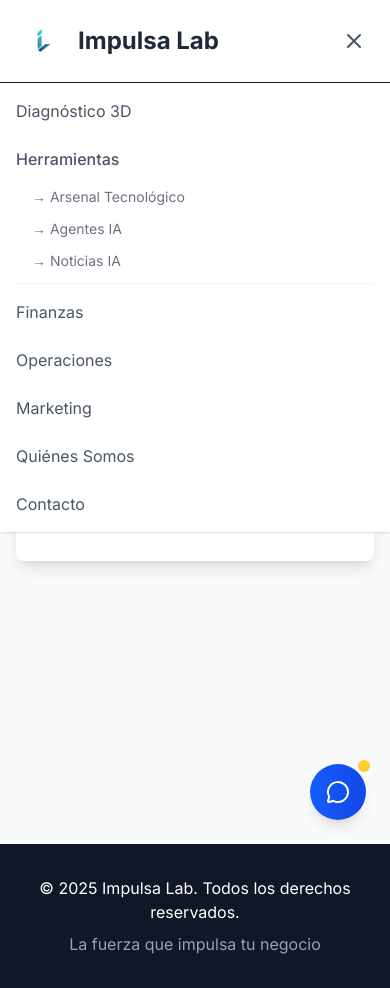
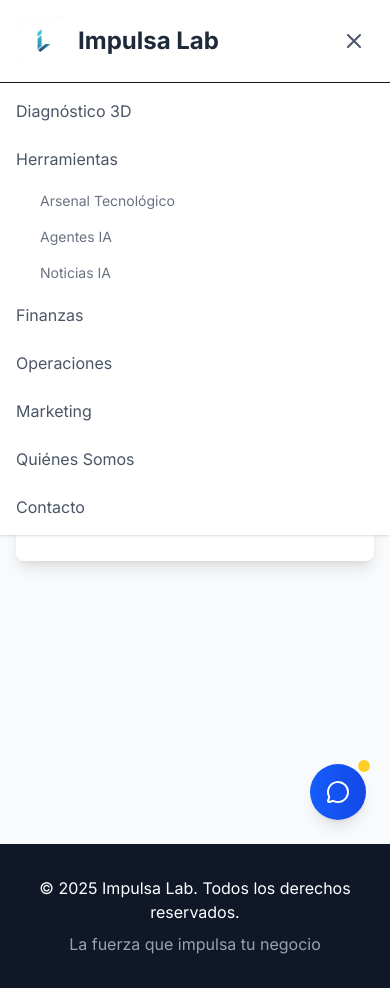
Before and after one commit to OrlandoMatamoros/ImpulsaLab-V-Claude, a Next.js app: page /admin in a window 390 px wide. Both pictures are taken after a click on the button 354 px from the left and 41 px from the top of the page. Built offline with nearby package versions, Linux system fonts and the light colour scheme.

Commit message:
Header con menú clásico - Sin flechas, hover funcional

```diff
--- a/components/Header.tsx
+++ b/components/Header.tsx
@@ -8,7 +8,6 @@ import { COMPANY_INFO, IMAGES } from '@/lib/constants'
 export default function Header() {
   const [isMenuOpen, setIsMenuOpen] = useState(false)
   const [showTools, setShowTools] = useState(false)
-  const [showMobileTools, setShowMobileTools] = useState(false)
   const toolsRef = useRef<HTMLDivElement>(null)
   const timeoutRef = useRef<NodeJS.Timeout | null>(null)
 
@@ -40,39 +39,10 @@ export default function Header() {
   const handleMouseLeave = () => {
     timeoutRef.current = setTimeout(() => {
       setShowTools(false)
-    }, 200)
+    }, 100)
   }
 
-  // Herramientas
-  const toolsItems = [
-    { name: 'Arsenal Tecnológico', href: '/herramientas#arsenal' },
-    { name: 'Agentes IA', href: '/herramientas#agentes' },
-    { name: 'Noticias IA', href: '/herramientas#noticias' }
-  ]
-
   return (
-    <>
-      <style jsx global>{`
-        @keyframes fadeInUp {
-          from {
-            opacity: 0;
-            transform: translateY(10px);
-          }
-          to {
-            opacity: 1;
-            transform: translateY(0);
-          }
-        }
-
-        .tools-popup {
-          animation: fadeInUp 0.3s ease-out forwards;
-        }
-
-        .tool-link {
-          animation: fadeInUp 0.3s ease-out forwards;
-        }
-      `}</style>
-
     <header className="bg-white shadow-sm fixed w-full top-0 z-50">
       <div className="container mx-auto px-4 py-4 flex justify-between items-center">
         <Link href="/" className="flex items-center hover:opacity-80 transition-opacity">
@@ -92,7 +62,7 @@ export default function Header() {
             Diagnóstico 3D
           </Link>
 
-            {/* Herramientas - Sin flecha, con popup estilizado */}
+          {/* Herramientas - Comportamiento clásico de menú */}
           <div
             ref={toolsRef}
             className="relative"
@@ -106,23 +76,27 @@ export default function Header() {
               Herramientas
             </Link>
 
-              {/* Popup estilizado que aparece debajo */}
+            {/* Submenú que se despliega al hover */}
             {showTools && (
-                <div className="absolute top-full left-1/2 transform -translate-x-1/2 mt-3 tools-popup">
-                  <div className="bg-white rounded-lg shadow-xl border border-gray-100 p-1 min-w-[200px]">
-                    {toolsItems.map((item, index) => (
+              <div className="absolute top-full left-0 mt-1 w-48 bg-white shadow-lg border border-gray-200">
                 <Link
-                        key={item.name}
-                        href={item.href}
-                        className="block px-4 py-3 text-gray-700 hover:bg-gradient-to-r hover:from-[#002D62] hover:to-blue-600 hover:text-white rounded-md transition-all tool-link"
-                        style={{ animationDelay: `${index * 50}ms` }}
+                  href="/arsenal-tecnologico"
+                  className="block px-4 py-3 text-gray-700 hover:bg-gray-100 hover:text-[#002D62] transition-colors"
                 >
-                        {item.name}
+                  Arsenal Tecnológico
                 </Link>
-                    ))}
-                  </div>
-                  {/* Pequeño triángulo que apunta hacia arriba */}
-                  <div className="absolute -top-2 left-1/2 transform -translate-x-1/2 w-0 h-0 border-l-[6px] border-l-transparent border-r-[6px] border-r-transparent border-b-[6px] border-b-white"></div>
+                <Link
+                  href="/agentes-ia"
+                  className="block px-4 py-3 text-gray-700 hover:bg-gray-100 hover:text-[#002D62] transition-colors border-t border-gray-100"
+                >
+                  Agentes IA
+                </Link>
+                <Link
+                  href="/noticias-ia"
+                  className="block px-4 py-3 text-gray-700 hover:bg-gray-100 hover:text-[#002D62] transition-colors border-t border-gray-100"
+                >
+                  Noticias IA
+                </Link>
               </div>
             )}
           </div>
@@ -175,29 +149,38 @@ export default function Header() {
             Diagnóstico 3D
           </Link>
 
-            {/* Herramientas móvil - primero el link principal */}
-            <div className="border-b border-gray-100 pb-2">
+          {/* Herramientas móvil */}
           <Link
             href="/herramientas"
-                className="block text-gray-600 hover:text-gray-900 py-2 transition-colors font-medium"
+            className="block text-gray-600 hover:text-gray-900 py-2 transition-colors"
             onClick={() => setIsMenuOpen(false)}
           >
             Herramientas
           </Link>
 
-              {/* Sub-herramientas siempre visibles en móvil */}
-              <div className="pl-4 space-y-1 mt-1">
-                {toolsItems.map((item) => (
+          {/* Subpáginas de herramientas - siempre visibles en móvil */}
+          <div className="pl-6 space-y-2">
             <Link
-                    key={item.name}
-                    href={item.href}
+              href="/arsenal-tecnologico"
               className="block text-sm text-gray-500 hover:text-[#002D62] py-1 transition-colors"
               onClick={() => setIsMenuOpen(false)}
             >
-                    → {item.name}
+              Arsenal Tecnológico
             </Link>
-                ))}
-              </div>
+            <Link
+              href="/agentes-ia"
+              className="block text-sm text-gray-500 hover:text-[#002D62] py-1 transition-colors"
+              onClick={() => setIsMenuOpen(false)}
+            >
+              Agentes IA
+            </Link>
+            <Link
+              href="/noticias-ia"
+              className="block text-sm text-gray-500 hover:text-[#002D62] py-1 transition-colors"
+              onClick={() => setIsMenuOpen(false)}
+            >
+              Noticias IA
+            </Link>
           </div>
 
           <Link href="/servicios/finanzas"
@@ -228,6 +211,5 @@ export default function Header() {
         </nav>
       </div>
     </header>
-    </>
   )
 }
```
Lines whose indentation alone changed are shown as unchanged.
